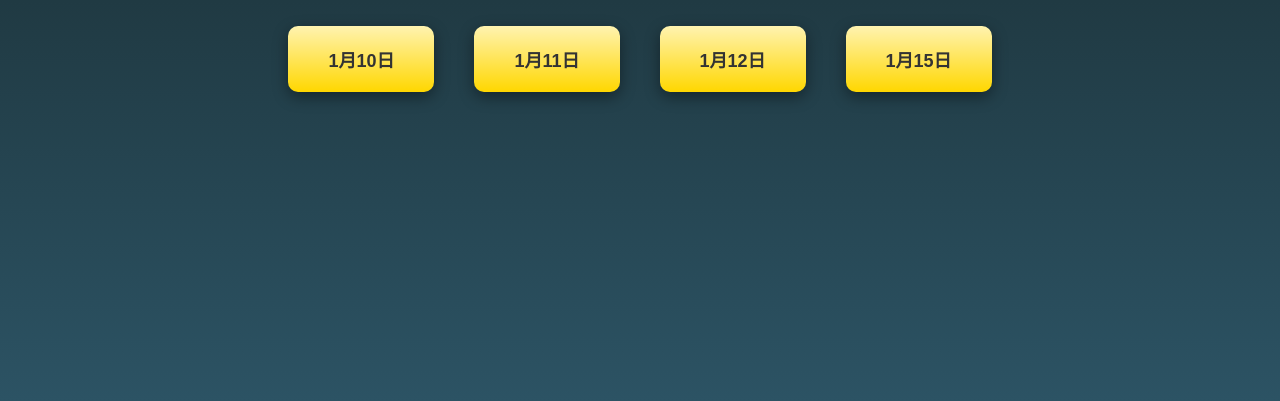
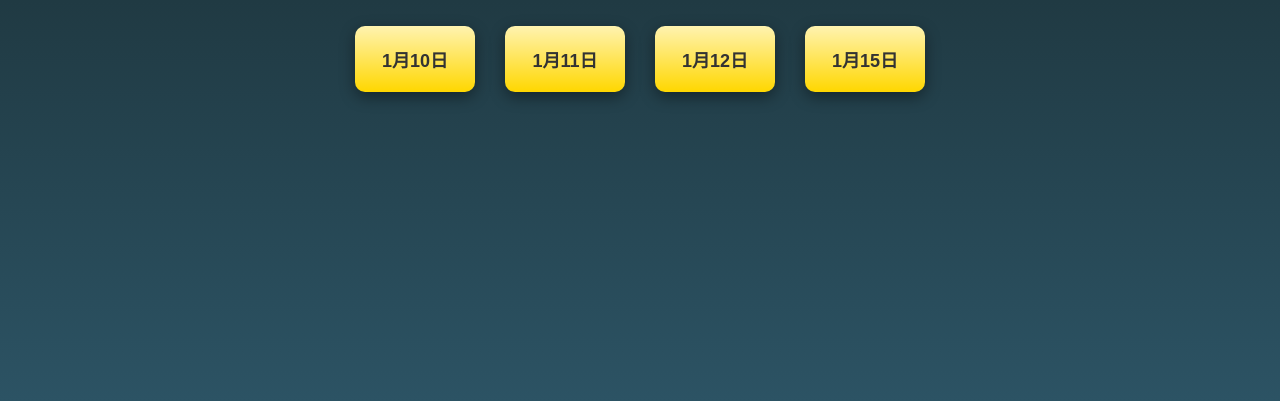
Before and after one commit to MikhaiAlya/Result, a plain HTML site: page index.html in a window 1280 px wide. Shown: the part 399-800 px from the top of the page. Drawn offline with Linux system fonts and the light colour scheme.

Commit message:
Update style.css

```diff
--- a/style.css
+++ b/style.css
@@ -25,12 +25,17 @@ body {
 
 .button-area {
     display: flex;
-    gap: 40px;
+    gap: 30px;
+    flex-wrap: wrap;
+    justify-content: center;
+    max-width: 1040px; /* ← 7個分に合わせる */
 }
 
 .date-button {
-    padding: 20px 40px;
+    width: 120px;             /* ← これが7個並ぶ基準 */
+    padding: 20px 0;
     font-size: 18px;
+    text-align: center;
     text-decoration: none;
     color: #333;
     background: linear-gradient(180deg, #fff3b0, #ffd700);
```
